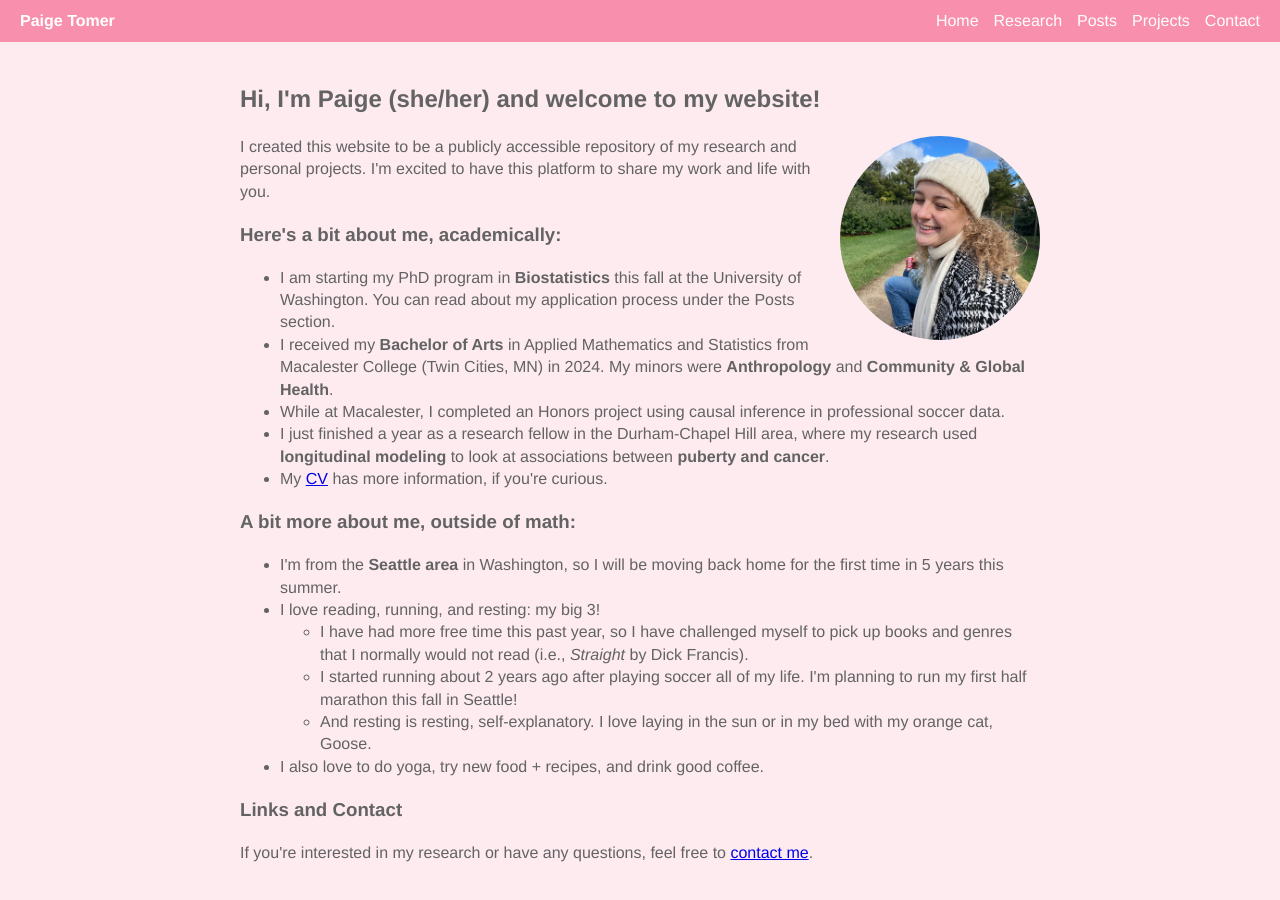
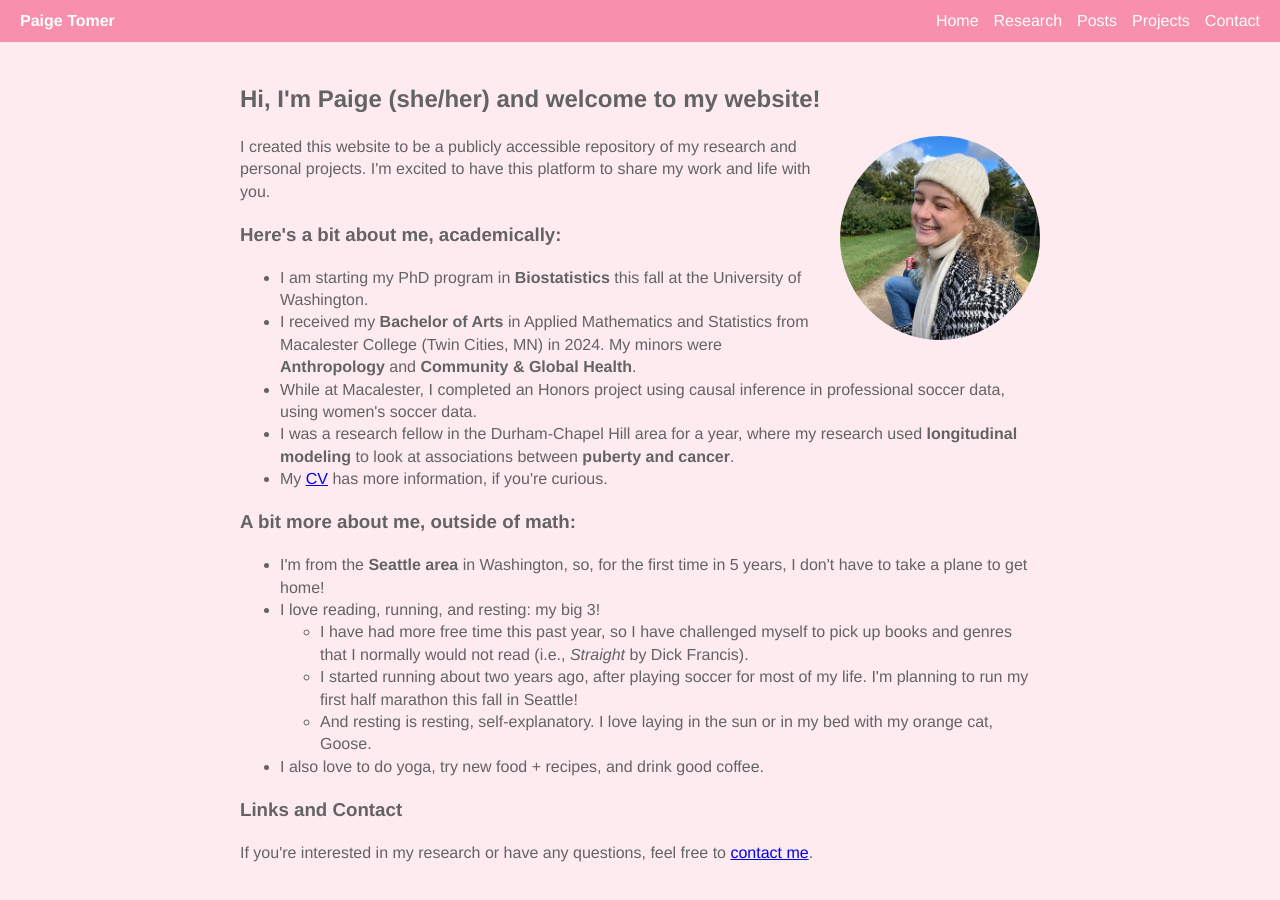
Before and after one commit to petomer-codes/petomer-website, a Jekyll site: the page built from index.html, in a window 1280 px wide. Built offline with Jekyll 4.4.1, drawn with Linux system fonts in a browser that asks for light colours.

Commit message:
Update index.html

```diff
--- a/index.html
+++ b/index.html
@@ -11,20 +11,20 @@ title: Home Page & About Me
 
 <h3>Here's a bit about me, academically:</h3>
 <ul>
-  <li>I am starting my PhD program in <strong>Biostatistics</strong> this fall at the University of Washington. You can read about my application process under the Posts section.</li>
+  <li>I am starting my PhD program in <strong>Biostatistics</strong> this fall at the University of Washington. </li>
   <li>I received my <strong>Bachelor of Arts</strong> in Applied Mathematics and Statistics from Macalester College (Twin Cities, MN) in 2024. My minors were <strong>Anthropology</strong> and <strong>Community & Global Health</strong>.</li>
-  <li>While at Macalester, I completed an Honors project using causal inference in professional soccer data.</li>
-  <li>I just finished a year as a research fellow in the Durham-Chapel Hill area, where my research used <strong>longitudinal modeling</strong> to look at associations between <strong>puberty and cancer</strong>.</li>
+  <li>While at Macalester, I completed an Honors project using causal inference in professional soccer data, using women's soccer data.</li>
+  <li>I was a research fellow in the Durham-Chapel Hill area for a year, where my research used <strong>longitudinal modeling</strong> to look at associations between <strong>puberty and cancer</strong>.</li>
   <li>My <a href="Tomer_CV_website.pdf" target="_blank">CV</a> has more information, if you're curious.</li>
 </ul>
 
 <h3>A bit more about me, outside of math:</h3>
 <ul>
-  <li>I'm from the <strong>Seattle area</strong> in Washington, so I will be moving back home for the first time in 5 years this summer.</li>
+  <li>I'm from the <strong>Seattle area</strong> in Washington, so, for the first time in 5 years, I don't have to take a plane to get home!</li>
   <li>I love reading, running, and resting: my big 3!
     <ul>
       <li>I have had more free time this past year, so I have challenged myself to pick up books and genres that I normally would not read (i.e., <em>Straight</em> by Dick Francis).</li>
-      <li>I started running about 2 years ago after playing soccer all of my life. I'm planning to run my first half marathon this fall in Seattle!</li>
+      <li>I started running about two years ago, after playing soccer for most of my life. I'm planning to run my first half marathon this fall in Seattle!</li>
       <li>And resting is resting, self-explanatory. I love laying in the sun or in my bed with my orange cat, Goose.</li>
     </ul>
   </li>
```
